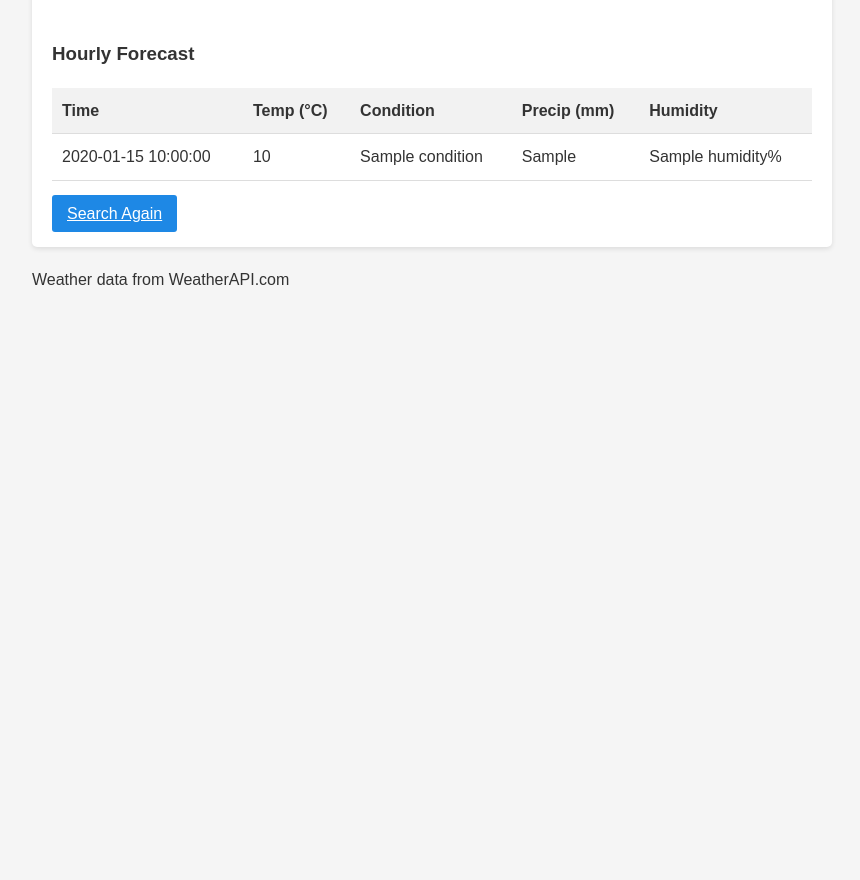
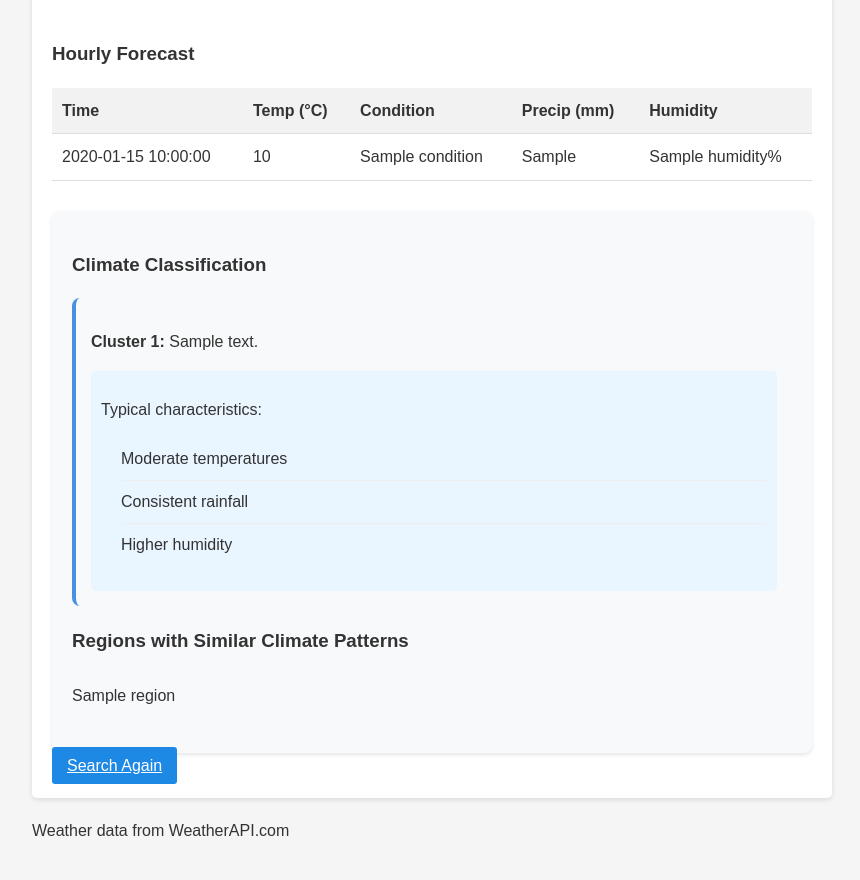
Before and after one commit to bokc-choy/PythonWeatherProject, a Flask app: template templates/results.html in a window 1280 px wide. Shown: the part 538-1418 px from the top of the page, without its empty margins (208-1068 px from the left). Before the commit the page ends 823 px from the top, so only its background shows below. Run offline with Flask 3, Linux system fonts and the light colour scheme; the template is opened without the code that fills it: most values are stand-ins (such as "Sample title", 1, 10 or a date in 2020).

Commit message:
Added similar region function
Used cluster algorithm to display regions with similar climate patterns

```diff
--- a/app.py
+++ b/app.py
@@ -10,6 +10,12 @@ import base64
 import numpy as np
 from datetime import datetime, time
 
+CLUSTER_DESCRIPTIONS = {
+    0: "Hot and Dry Climate",
+    1: "Temperate and Humid Climate",
+    2: "Cold and Variable Climate",
+    'N/A': "Climate classification not available"
+}
 
 app = Flask(__name__)
 app.config.from_object(Config)
@@ -68,12 +74,22 @@ def create_forecast_plot(forecast_hours):
 def index():
     if request.method == 'POST':
         location = request.form.get('location', 'London')
-        weather_data = weather_processor.get_processed_weather_data(location)  # Use the data processor
+        weather_data = weather_processor.get_processed_weather_data(location)
 
         if weather_data:
             plot = create_forecast_plot(weather_data['forecast_hours'])
             current_temp = weather_data['current_temp']
             conditions = weather_data['conditions']
+
+            # Initialize default values
+            similar_regions = None
+            cluster_id = 'N/A'
+
+            # Get similar climate regions if weather data exists
+            similar_regions_result = weather_processor.find_similar_climate_regions(location)
+            if similar_regions_result:
+                similar_regions = similar_regions_result.get('similar_regions')
+                cluster_id = similar_regions_result.get('cluster_id', 'N/A')
 
             #Display processed data
             formatted_hours = []
@@ -94,7 +110,10 @@ def index():
                                 current_temp=current_temp,
                                 conditions=conditions,
                                 hours=formatted_hours,
-                                next_temp=round(weather_data['next_temp_prediction'], 2))
+                                next_temp=round(weather_data['next_temp_prediction'], 2),
+                                similar_regions=similar_regions,
+                                cluster_id=cluster_id,
+                                cluster_description=CLUSTER_DESCRIPTIONS.get(cluster_id, "Unknown climate type"))
 
         return render_template('index.html', error="Failed to fetch weather data")
 
--- a/static/styles.css
+++ b/static/styles.css
@@ -111,3 +111,57 @@ th {
     border-radius: 3px;
     margin: 10px 0;
 }
+
+.similar-regions {
+    margin-top: 30px;
+    padding: 20px;
+    background-color: #f8f9fa;
+    border-radius: 8px;
+    box-shadow: 0 2px 4px rgba(0,0,0,0.1);
+}
+
+.similar-regions ul {
+    list-style-type: none;
+    padding: 0;
+}
+
+.similar-regions li {
+    padding: 8px 0;
+    border-bottom: 1px solid #eee;
+}
+
+.similar-regions li:last-child {
+    border-bottom: none;
+}
+
+.cluster-info {
+    background-color: #f8f9fa;
+    padding: 15px;
+    border-radius: 8px;
+    margin-bottom: 20px;
+    border-left: 4px solid #4a90e2;
+}
+
+.cluster-characteristics {
+    margin-top: 10px;
+    padding: 10px;
+    background-color: #e9f5ff;
+    border-radius: 5px;
+}
+
+.cluster-characteristics ul {
+    margin-top: 5px;
+    padding-left: 20px;
+}
+
+.region-list {
+    columns: 2;
+    -webkit-columns: 2;
+    -moz-columns: 2;
+}
+
+@media (max-width: 600px) {
+    .region-list {
+        columns: 1;
+    }
+}
--- a/templates/results.html
+++ b/templates/results.html
@@ -45,6 +45,45 @@
             </table>
         </div>
 
+        <!-- Similar Regions -->
+        <div class="similar-regions">
+            <h3>Climate Classification</h3>
+            <div class="cluster-info">
+                <p><strong>Cluster {{ cluster_id }}:</strong> {{ cluster_description }}</p>
+                {% if cluster_id != 'N/A' %}
+                <div class="cluster-characteristics">
+                    <p>Typical characteristics:</p>
+                    <ul>
+                        {% if cluster_id == 0 %}
+                            <li>High average temperatures</li>
+                            <li>Low precipitation</li>
+                            <li>Low humidity</li>
+                        {% elif cluster_id == 1 %}
+                            <li>Moderate temperatures</li>
+                            <li>Consistent rainfall</li>
+                            <li>Higher humidity</li>
+                        {% elif cluster_id == 2 %}
+                            <li>Cold temperatures</li>
+                            <li>Variable precipitation</li>
+                            <li>Seasonal variations</li>
+                        {% endif %}
+                    </ul>
+                </div>
+                {% endif %}
+            </div>
+
+            <h3>Regions with Similar Climate Patterns</h3>
+            {% if similar_regions %}
+                <ul class="region-list">
+                    {% for region in similar_regions %}
+                        <li>{{ region }}</li>
+                    {% endfor %}
+                </ul>
+            {% else %}
+                <p>No similar regions data available</p>
+            {% endif %}
+        </div>
+
         <a href="/" class="btn">Search Again</a>
     </div>
 {% endblock %}
```
Also changed, not shown: algorithms.py (+27 -16 lines), data_processor.py (+100 -9 lines).
